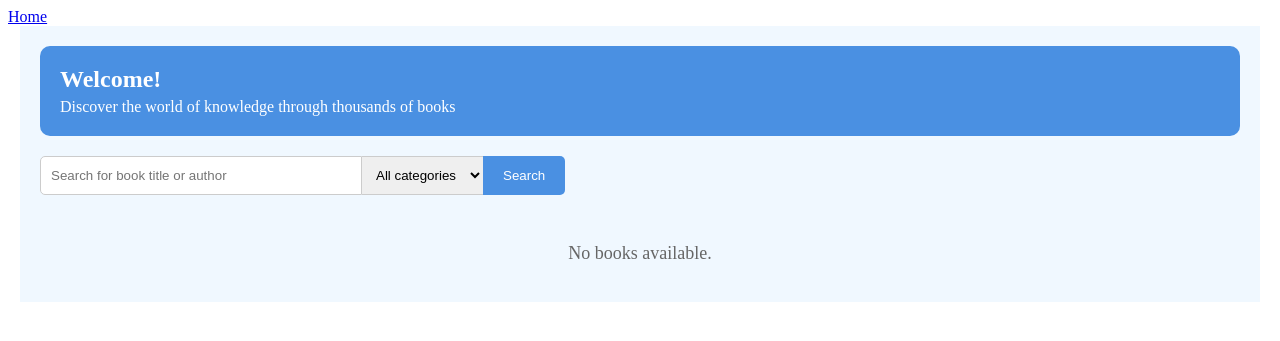
After one commit to Dung1303/Library_management_system, a PHP site: page /views/members/index.php in a window 1280 px wide. The commit adds this page. Shown: the top 341 px of the page. Run offline with PHP 8.4, Linux system fonts and the light colour scheme.

Commit message:
LMS-83: update member module (controller, model, view, css)

```diff
--- a/public/css/members.css
+++ b/public/css/members.css
@@ -1,300 +1,167 @@
-/* * File: public/css/style.css
- * Mục đích: Định dạng giao diện trang chủ theo đúng thiết kế UI/UX
- * Đáp ứng các hiệu ứng hình ảnh, màu sắc và bố cục 5 cột
- */
+/* CSS cho trang members, thiết kế grid và các yếu tố UI để khớp với bản thiết kế */
 
-:root {
-    --primary-color: #ff4757;      /* Màu đỏ chủ đạo */
-    --primary-hover: #ff6b81;
-    --secondary-color: #2f3542;    /* Màu đen xám */
-    --success-color: #2ed573;      /* Màu xanh Available */
-    --text-main: #2f3542;
-    --text-muted: #747d8c;
-    --bg-light: #f8f9fa;
-    --white: #ffffff;
-    --border-color: #f1f1f1;
-    --card-shadow: 0 4px 12px rgba(0,0,0,0.08);
-    --card-hover-shadow: 0 12px 24px rgba(0,0,0,0.15);
+/* Container chính */
+.main-container {
+    max-width: 1200px;
+    margin: 0 auto;
+    padding: 20px;
+    background-color: #f0f8ff; /* Màu nền xanh nhạt như thiết kế */
 }
 
-* {
-    box-sizing: border-box;
+/* Banner chào mừng */
+.banner {
+    background-color: #4a90e2; /* Xanh dương */
+    color: white;
+    padding: 20px;
+    border-radius: 10px;
+    text-align: left;
+    margin-bottom: 20px;
 }
 
-body {
-    background-color: #fff;
-    font-family: 'Segoe UI', Tahoma, Geneva, Verdana, sans-serif;
+.banner h1 {
+    font-size: 24px;
     margin: 0;
-    color: var(--text-main);
-    line-height: 1.6;
 }
 
-.container {
-    max-width: 1200px;
-    margin: 0 auto;
-    padding: 30px 15px;
+.banner p {
+    font-size: 16px;
+    margin: 5px 0 0;
 }
 
-/* --- Hero Section (Guest Welcome) --- */
-.hero-section {
-    text-align: center;
-    padding: 100px 20px;
-    background: linear-gradient(rgba(0,0,0,0.6), rgba(0,0,0,0.6)),
-                url('../images/library-bg.jpg'); /* Thay bằng ảnh thực tế của bạn */
-    background-size: cover;
-    background-position: center;
-    color: var(--white);
-    border-radius: 20px;
-    margin-bottom: 50px;
-    box-shadow: 0 15px 35px rgba(0,0,0,0.2);
+/* Thanh tìm kiếm */
+.search-bar form {
+    display: flex;
+    justify-content: flex-start;
+    margin-bottom: 30px;
 }
 
-.hero-section h1 {
-    font-size: 52px;
-    font-weight: 800;
-    margin-bottom: 20px;
-    letter-spacing: -1px;
+.search-bar input {
+    width: 300px;
+    padding: 10px;
+    border: 1px solid #ccc;
+    border-radius: 5px 0 0 5px;
 }
 
-.hero-section p {
-    font-size: 20px;
-    max-width: 700px;
-    margin: 0 auto 35px auto;
-    opacity: 0.9;
+.search-bar select {
+    padding: 10px;
+    border: 1px solid #ccc;
+    border-left: none;
+    border-right: none;
 }
 
-.btn-primary {
-    display: inline-block;
-    padding: 16px 40px;
-    background-color: var(--primary-color);
-    color: var(--white);
-    text-decoration: none;
-    border-radius: 50px;
-    font-weight: bold;
-    font-size: 18px;
-    transition: all 0.3s cubic-bezier(0.25, 0.8, 0.25, 1);
-    box-shadow: 0 6px 20px rgba(255, 71, 87, 0.3);
+.search-bar button {
+    padding: 10px 20px;
+    background-color: #4a90e2;
+    color: white;
+    border: none;
+    border-radius: 0 5px 5px 0;
+    cursor: pointer;
 }
 
-.btn-primary:hover {
-    transform: translateY(-3px);
-    background-color: var(--primary-hover);
-    box-shadow: 0 8px 25px rgba(255, 71, 87, 0.4);
-}
-
-/* --- Section Header --- */
-.section-header {
-    display: flex;
-    justify-content: space-between;
-    align-items: flex-end;
-    margin-bottom: 40px;
-    border-bottom: 2px solid var(--border-color);
-    padding-bottom: 20px;
-}
-
-.header-text h2 {
-    font-size: 32px;
-    margin: 0;
-    font-weight: 700;
-    color: var(--secondary-color);
-}
-
-.header-text p {
-    color: var(--text-muted);
-    margin: 5px 0 0 0;
-}
-
-/* --- Book Grid (AC 1: 5 books per row) --- */
+/* Grid sách */
 .book-grid {
     display: grid;
     grid-template-columns: repeat(5, 1fr);
-    gap: 25px;
-    margin-bottom: 60px;
+    gap: 20px;
 }
 
-/* --- Book Card (AC 2) --- */
+/* Card sách */
 .book-card {
-    background: var(--white);
-    border-radius: 16px;
+    background-color: white;
+    border-radius: 10px;
     overflow: hidden;
-    box-shadow: var(--card-shadow);
-    transition: all 0.3s ease;
-    border: 1px solid var(--border-color);
-    display: flex;
-    flex-direction: column;
-    position: relative;
+    box-shadow: 0 4px 8px rgba(0, 0, 0, 0.1);
+    text-align: center;
+    padding: 10px;
 }
 
-.book-card:hover {
-    transform: translateY(-8px);
-    box-shadow: var(--card-hover-shadow);
+.book-card img {
+    width: 100%;
+    height: 200px;
+    object-fit: cover;
+    border-radius: 10px 10px 0 0;
 }
 
-.book-cover {
-    height: 280px;
-    position: relative;
-    overflow: hidden;
-    background: #f1f2f6;
+.book-card h3 {
+    font-size: 18px;
+    margin: 10px 0 5px;
 }
 
-.book-cover img {
-    width: 100%;
-    height: 100%;
-    object-fit: cover;
-    transition: transform 0.5s ease;
+.book-card .author {
+    font-size: 14px;
+    color: #666;
+    margin: 0;
 }
 
-.book-card:hover .book-cover img {
-    transform: scale(1.05);
+.book-card .category-tag {
+    background-color: #a5dff9; /* Xanh nhạt */
+    color: #333;
+    padding: 5px 10px;
+    border-radius: 20px;
+    font-size: 12px;
+    display: inline-block;
+    margin: 10px 0;
 }
 
-/* Badge trạng thái (AC 3) */
-.status-badge {
-    position: absolute;
-    top: 12px;
-    right: 12px;
-    z-index: 2;
+.book-card .stock-info {
+    display: block;
+    font-size: 14px;
+    color: #666;
+    margin-bottom: 5px;
 }
 
-.badge {
-    padding: 6px 12px;
+.book-card .status-tag {
+    padding: 5px 10px;
     border-radius: 20px;
-    font-size: 11px;
-    font-weight: 800;
-    text-transform: uppercase;
-    color: white;
-    box-shadow: 0 4px 8px rgba(0,0,0,0.15);
+    font-size: 12px;
+    display: inline-block;
+    margin-bottom: 10px;
 }
 
-.badge.available {
-    background-color: var(--success-color);
+.book-card .status-tag.available {
+    background-color: #27ae60; /* Xanh lá */
+    color: white;
 }
 
-.badge.out-of-stock {
-    background-color: var(--primary-color);
+.book-card .status-tag.out-of-stock {
+    background-color: #e74c3c; /* Đỏ */
+    color: white;
 }
 
-.book-info {
-    padding: 18px;
-    flex-grow: 1;
-    display: flex;
-    flex-direction: column;
+.book-card .detail-button {
+    display: block;
+    background-color: #4a90e2;
+    color: white;
+    padding: 10px;
+    border-radius: 20px;
+    text-decoration: none;
+    font-size: 14px;
 }
 
-.category {
-    font-size: 11px;
-    color: #1e90ff;
-    text-transform: uppercase;
-    letter-spacing: 1px;
-    font-weight: 800;
-    margin-bottom: 6px;
+/* Thông báo empty */
+.empty-message {
+    grid-column: span 5;
+    text-align: center;
+    font-size: 18px;
+    color: #666;
 }
 
-.title {
-    font-size: 17px;
-    margin: 0 0 8px 0;
-    color: var(--secondary-color);
-    font-weight: 700;
-    line-height: 1.4;
-    height: 48px;
-    overflow: hidden;
-    display: -webkit-box;
-    -webkit-line-clamp: 2;
-    -webkit-box-orient: vertical;
+/* Phân trang */
+.pagination {
+    text-align: center;
+    margin-top: 30px;
 }
 
-.author {
-    font-size: 14px;
-    color: var(--text-muted);
-    margin-bottom: 20px;
+.pagination .page-link {
+    padding: 10px 15px;
+    margin: 0 5px;
+    background-color: #f0f0f0;
+    color: #333;
+    text-decoration: none;
+    border-radius: 5px;
 }
 
-.author span {
-    color: var(--secondary-color);
-    font-weight: 600;
+.pagination .page-link.active {
+    background-color: #4a90e2;
+    color: white;
 }
-
-.card-footer {
-    margin-top: auto;
-    padding-top: 15px;
-    border-top: 1px solid var(--border-color);
-    display: flex;
-    justify-content: space-between;
-    align-items: center;
-}
-
-.stock-count {
-    font-size: 13px;
-    font-weight: 700;
-    color: var(--secondary-color);
-}
-
-.borrow-link {
-    font-size: 14px;
-    text-decoration: none;
-    font-weight: 800;
-    color: var(--primary-color);
-    transition: 0.2s;
-}
-
-.borrow-link:hover {
-    color: var(--primary-hover);
-    text-decoration: underline;
-}
-
-/* --- Pagination (AC 5) --- */
-.pagination {
-    display: flex;
-    justify-content: center;
-    align-items: center;
-    gap: 10px;
-    margin: 40px 0;
-}
-
-.page-btn, .page-num {
-    padding: 12px 20px;
-    border: 1px solid #ddd;
-    text-decoration: none;
-    color: var(--secondary-color);
-    border-radius: 10px;
-    font-weight: bold;
-    background: var(--white);
-    transition: 0.3s;
-}
-
-.page-num.active {
-    background-color: var(--primary-color);
-    color: var(--white);
-    border-color: var(--primary-color);
-    box-shadow: 0 4px 10px rgba(255, 71, 87, 0.2);
-}
-
-.page-btn.disabled {
-    opacity: 0.4;
-    cursor: not-allowed;
-    background: #f1f1f1;
-}
-
-/* --- Empty State (AC 6) --- */
-.empty-state {
-    text-align: center;
-    padding: 80px 20px;
-    background: var(--bg-light);
-    border: 2px dashed #ddd;
-    border-radius: 20px;
-}
-
-.empty-icon {
-    font-size: 60px;
-    margin-bottom: 20px;
-}
-
-/* --- Responsive --- */
-@media (max-width: 1100px) {
-    .book-grid { grid-template-columns: repeat(3, 1fr); }
-}
-
-@media (max-width: 768px) {
-    .book-grid { grid-template-columns: repeat(2, 1fr); }
-    .hero-section h1 { font-size: 32px; }
-}
--- a/public/index.php
+++ b/public/index.php
@@ -0,0 +1,6 @@
+<?php // Trong public/index.php, phần parse URL
+if ($url == '' || $url == 'home') {
+    require_once '../app/controllers/BookController.php';
+    $controller = new BookController();
+    $controller->index();
+}
--- a/views/layouts/header.php
+++ b/views/layouts/header.php
@@ -0,0 +1,16 @@
+<!DOCTYPE html>
+<html lang="vi">
+
+<head>
+    <meta charset="UTF-8">
+    <title>Library Management</title>
+    <link rel="stylesheet" href="/public/css/members.css"> <!-- Link CSS -->
+</head>
+
+<body>
+    <header>
+        <nav>
+            <a href="/">Home</a>
+            <!-- Menu khác -->
+        </nav>
+    </header>
--- /dev/null
+++ b/views/members/index.php
@@ -0,0 +1,64 @@
+<?php
+// View cho trang chủ thành viên khi chưa đăng nhập, hiển thị grid sách và phân trang
+include '../layouts/header.php';
+?>
+
+<div class="main-container">
+    <div class="banner">
+        <h1>Welcome!</h1>
+        <p>Discover the world of knowledge through thousands of books</p>
+    </div>
+
+    <div class="search-bar">
+        <form action="search.php" method="GET">
+            <input type="text" name="query" placeholder="Search for book title or author">
+            <select name="category">
+                <option value="">All categories</option>
+                <?php if (isset($categories)): ?>
+                    <?php foreach ($categories as $cat): ?>
+                        <option value="<?php echo $cat['category_id']; ?>"><?php echo htmlspecialchars($cat['category_name']); ?></option>
+                    <?php endforeach; ?>
+                <?php endif; ?>
+            </select>
+            <button type="submit">Search</button>
+        </form>
+    </div>
+
+    <div class="book-grid">
+        <?php if (empty($books)): ?>
+            <p class="empty-message">No books available.</p>
+        <?php else: ?>
+            <?php foreach ($books as $book): ?>
+                <div class="book-card">
+                    <img src="images/<?php echo htmlspecialchars($book['image_url']); ?>" alt="<?php echo htmlspecialchars($book['title']); ?>">
+                    <h3><?php echo htmlspecialchars($book['title']); ?></h3>
+                    <p class="author"><?php echo htmlspecialchars($book['author']); ?></p>
+                    <span class="category-tag"><?php echo htmlspecialchars($book['category_name']); ?></span>
+                    <span class="stock-info"><?php echo $book['available']; ?>/<?php echo $book['total_copies']; ?> copies</span>
+                    <span class="status-tag <?php echo ($book['available'] > 0) ? 'available' : 'out-of-stock'; ?>">
+                        <?php echo ($book['available'] > 0) ? 'Available' : 'Out of Stock'; ?>
+                    </span>
+                    <a href="detail.php?id=<?php echo $book['book_id']; ?>" class="detail-button">Detail</a>
+                </div>
+            <?php endforeach; ?>
+        <?php endif; ?>
+    </div>
+
+    <?php if (isset($totalPages) && $totalPages > 0): ?>
+        <div class="pagination">
+            <?php if ($page > 1): ?>
+                <a href="?page=<?php echo $page - 1; ?>" class="page-link">Previous</a>
+            <?php endif; ?>
+
+            <?php for ($i = 1; $i <= $totalPages; $i++): ?>
+                <a href="?page=<?php echo $i; ?>" class="page-link <?php echo ($i == $page) ? 'active' : ''; ?>"><?php echo $i; ?></a>
+            <?php endfor; ?>
+
+            <?php if ($page < $totalPages): ?>
+                <a href="?page=<?php echo $page + 1; ?>" class="page-link">Next</a>
+            <?php endif; ?>
+        </div>
+    <?php endif; ?>
+</div>
+
+<?php include '../layouts/footer.php'; ?>
```
Also changed, not shown: app/controllers/MemberController.php (+14 -33 lines), app/models/Book.php (+33 -41 lines), config/database.php (+14 -22 lines).
